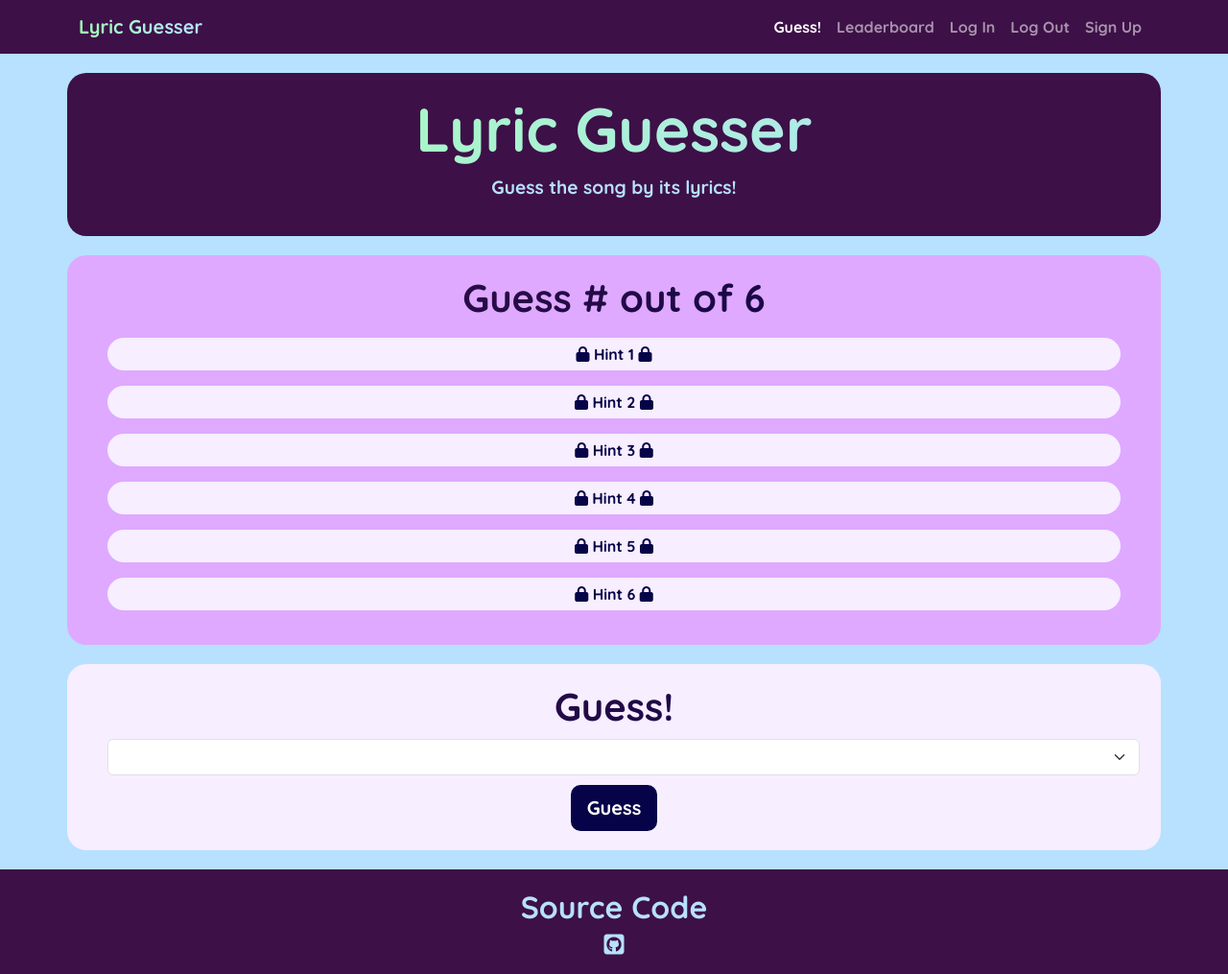
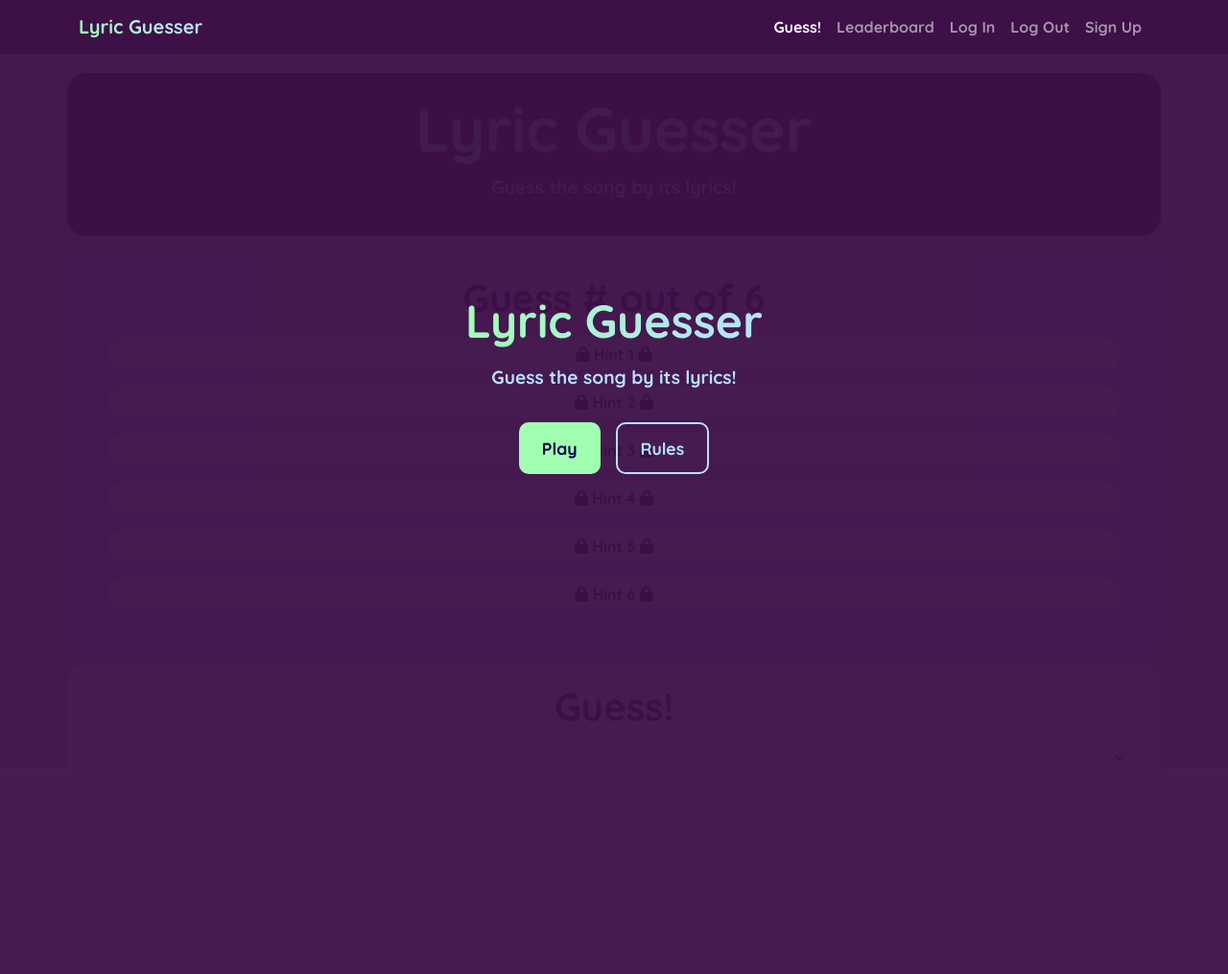
Before and after one commit to GenericName192/lyrics-guesser, a Django app: page / in a window 1280 px wide. Shown: the whole page at 96% size. After the commit the page ends 751 px from the top, so only its background shows below. Run offline with Django 5.2, Linux system fonts and the light colour scheme; data that the repository does not hold is empty; some libraries are stand-ins or nearby versions.

Commit message:
added simple overlay html and css and fade js

```diff
--- a/static/css/style.css
+++ b/static/css/style.css
@@ -172,3 +172,134 @@ body {
     -o-transition: all 0.5s;
     transition: all 0.5s;
 }
+
+/* overlay styling :D */
+
+.overlay-base, .game-overlay, .rules-modal {
+    position: fixed;
+    top: 0;
+    left: 0;
+    width: 100%;
+    height: 100%;
+    display: flex;
+    justify-content: center;
+    align-items: center;
+    transition: opacity 0.3s ease-in-out;
+    opacity: 1;
+}
+
+.game-overlay {
+    background: rgba(61, 16, 71, 0.95);
+}
+.fade-out {
+    opacity: 0;
+}
+
+.rules-modal {
+    background: rgba(0, 0, 0, 0.8);
+    z-index: 1060;
+    display: none;
+    opacity: 0;
+}
+.rules-modal.show {
+    opacity: 1;
+}
+
+.overlay-content {
+    text-align: center;
+    color: var(--highlight-colour-1);
+}
+.overlay-title {
+    font-size: 3rem;
+    font-weight: bold;
+    margin-bottom: 1rem;
+    background-image: linear-gradient(to left, var(--highlight-colour-1), var(--highlight-colour-2));
+    color: transparent;
+    -webkit-background-clip: text;
+    background-clip: text;
+}
+.overlay-subtitle {
+    font-size: 1.2rem;
+    margin-bottom: 2rem;
+}
+.overlay-buttons {
+    display: flex;
+    gap: 1rem;
+    flex-wrap: wrap;
+    justify-content: center;
+}
+
+.overlay-btn, .close-btn {
+    padding: 12px 24px;
+    font-size: 1.1rem;
+    font-weight: bold;
+    border: none;
+    border-radius: 10px;
+    cursor: pointer;
+    transition: all 0.3s ease;
+}
+.play-btn {
+    background-color: var(--highlight-colour-2);
+    color: var(--background-colour-2);
+}
+.play-btn:hover {
+    background-color: var(--highlight-colour-1);
+    transform: scale(1.05);
+}
+.rules-btn {
+    background-color: transparent;
+    color: var(--highlight-colour-1);
+    border: 2px solid var(--highlight-colour-1);
+}
+.rules-btn:hover {
+    background-color: var(--highlight-colour-1);
+    color: var(--background-colour-2);
+    transform: scale(1.05);
+}
+.close-btn {
+    background-color: var(--background-colour-2);
+    color: white;
+    border: none;
+    padding: 10px 20px;
+}
+.close-btn:hover {
+    background-color: var(--background-colour-1);
+    transform: scale(1.05);
+}
+
+.modal-content {
+    position: absolute;
+    top: 50%;
+    left: 50%;
+    transform: translate(-50%, -50%);
+    background: var(--highlight-colour-5);
+    padding: 2rem;
+    border-radius: 20px;
+    max-width: 500px;
+    width: 90%;
+    max-height: 80vh;
+    overflow-y: auto;
+}
+.modal-header {
+    text-align: center;
+    margin-bottom: 1rem;
+}
+.modal-title {
+    font-size: 1.8rem;
+    font-weight: bold;
+    color: var(--background-colour-2);
+    margin-bottom: 0.5rem;
+}
+.modal-body {
+    color: var(--background-colour-2);
+    line-height: 1.6;
+}
+.modal-body h4 {
+    color: var(--background-colour-1);
+    margin-top: 1rem;
+    margin-bottom: 0.5rem;
+}
+.modal-footer {
+    text-align: center;
+    margin-top: 1.5rem;
+}
--- a/templates/base.html
+++ b/templates/base.html
@@ -48,6 +48,39 @@
         </div>
     </nav>
 
+<!-- epic overlay -->
+<div class="game-overlay" id="gameOverlay">
+    <div class="overlay-content">
+        <h1 class="overlay-title">Lyric Guesser</h1>
+        <p class="overlay-subtitle">Guess the song by its lyrics!</p>
+        <div class="overlay-buttons">
+            <button class="overlay-btn play-btn" id="playBtn">Play</button>
+            <button class="overlay-btn rules-btn" id="rulesBtn">Rules</button>
+        </div>
+    </div>
+</div>
+
+<div class="rules-modal" id="rulesModal">
+    <div class="modal-content">
+        <div class="modal-header">
+            <h2 class="modal-title">How to Play</h2>
+        </div>
+        <div class="modal-body">
+            <h4>The Game</h4>
+            <p>Guess the correct song title and artist from the given lyrics.</p>
+
+            <h4>How it Works</h4>
+            <p>You'll see lyrics revealed one line at a time. You have 6 chances to guess the correct song from the dropdown menu.</p>
+
+            <h4>Give it a real think!</h4>
+            <p>The fewer hints you need, the better your score!</p>
+        </div>
+        <div class="modal-footer">
+            <button class="close-btn" id="closeModal">Got it!</button>
+        </div>
+    </div>
+</div>
+
     {% block content %}
     {% endblock content %}
 
```
Also changed, not shown: static/js/script.js (+40 -0 lines).
